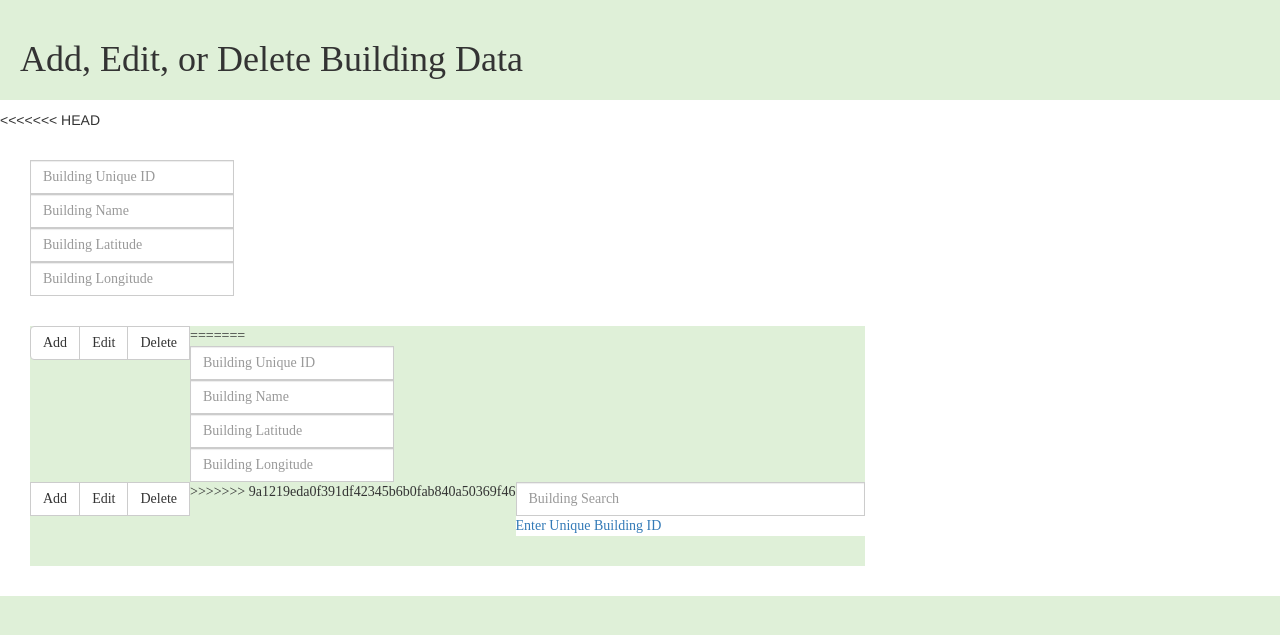
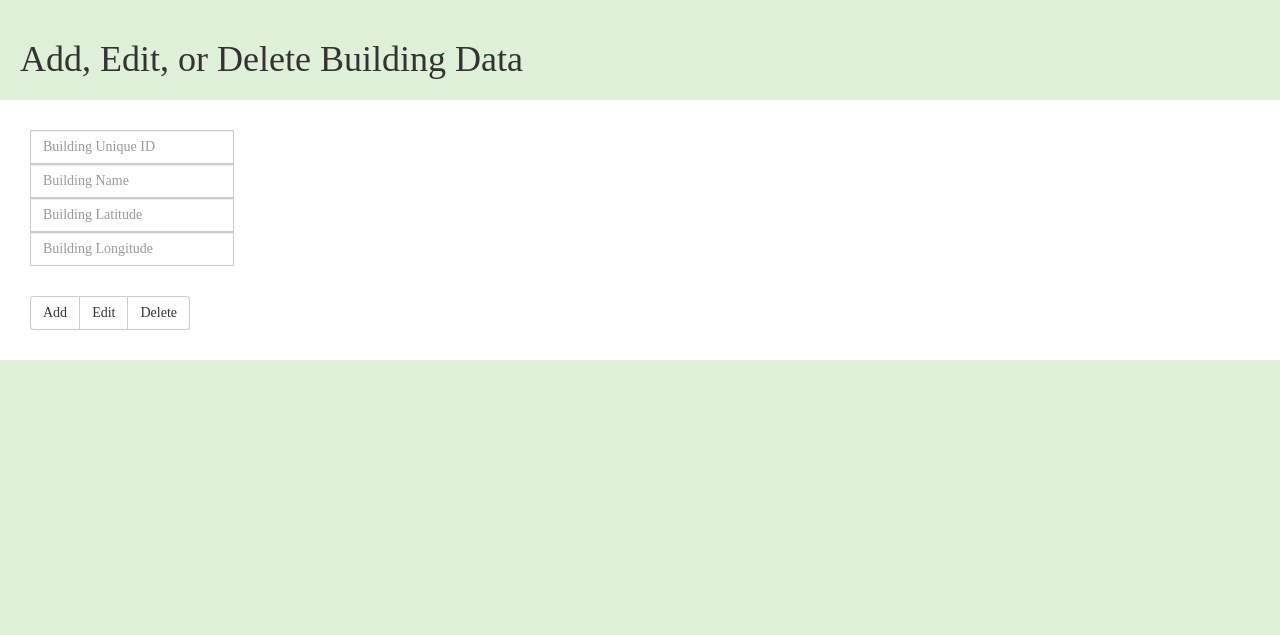
Before and after one commit to Utsav2/CS411-Project, a Flask app: page /admin in a window 1280 px wide. Shown: the top 635 px of the page. Run offline with Flask 2, Linux system fonts and the light colour scheme; some libraries are stand-ins or nearby versions.

Commit message:
admin update

```diff
--- a/templates/admin.html
+++ b/templates/admin.html
@@ -9,7 +9,6 @@
 	</head>
 	<body>
 		<h1>Add, Edit, or Delete Building Data</h1>
-<<<<<<< HEAD
 		<div id="input" class="input-group">
 			<p><input name="buildinput" type="text" class="form-control" placeholder = "Building Unique ID"></input></p>
 			<p><input name="nameinput" type="text" class="form-control" placeholder = "Building Name"></input></p>
@@ -20,22 +19,6 @@
 			<button type="button" class="btn btn-default">Add</button>
 			<button type="button" class="btn btn-default">Edit</button>
 			<button type="button" class="btn btn-default">Delete</button>
-=======
-		<div class="input-group">
-			<p><input name="buildinput" id = "1" type="text" class="form-control" placeholder = "Building Unique ID"></input></p>
-			<p><input name="nameinput" id = "2" type="text" class="form-control" placeholder = "Building Name"></input></p>
-			<p><input name="latinput" id = "3" type="text" class="form-control" placeholder = "Building Latitude"></input></p>
-			<p><input name="longinput" id = "4" type="text" class="form-control" placeholder = "Building Longitude"></input></p>
-		</div>
-		<div class="btn-group">
-			<button type="button" class="btn btn-default" onclick = "add()">Add</button>
-			<button type="button" class="btn btn-default" onclick = "edit()">Edit</button>
-			<button type="button" class="btn btn-default" onclick = "delete1()">Delete</button>
->>>>>>> 9a1219eda0f391df42345b6b0fab840a50369f46
-		</div>
-		<div id="search" class="input-group">
-			<a><input name="searchBuilding" type="text"class="form-control" placeholder = "Building Search"></input></a>
-			<a>Enter Unique Building ID</a>
 		</div>
 	</body>
 
```
